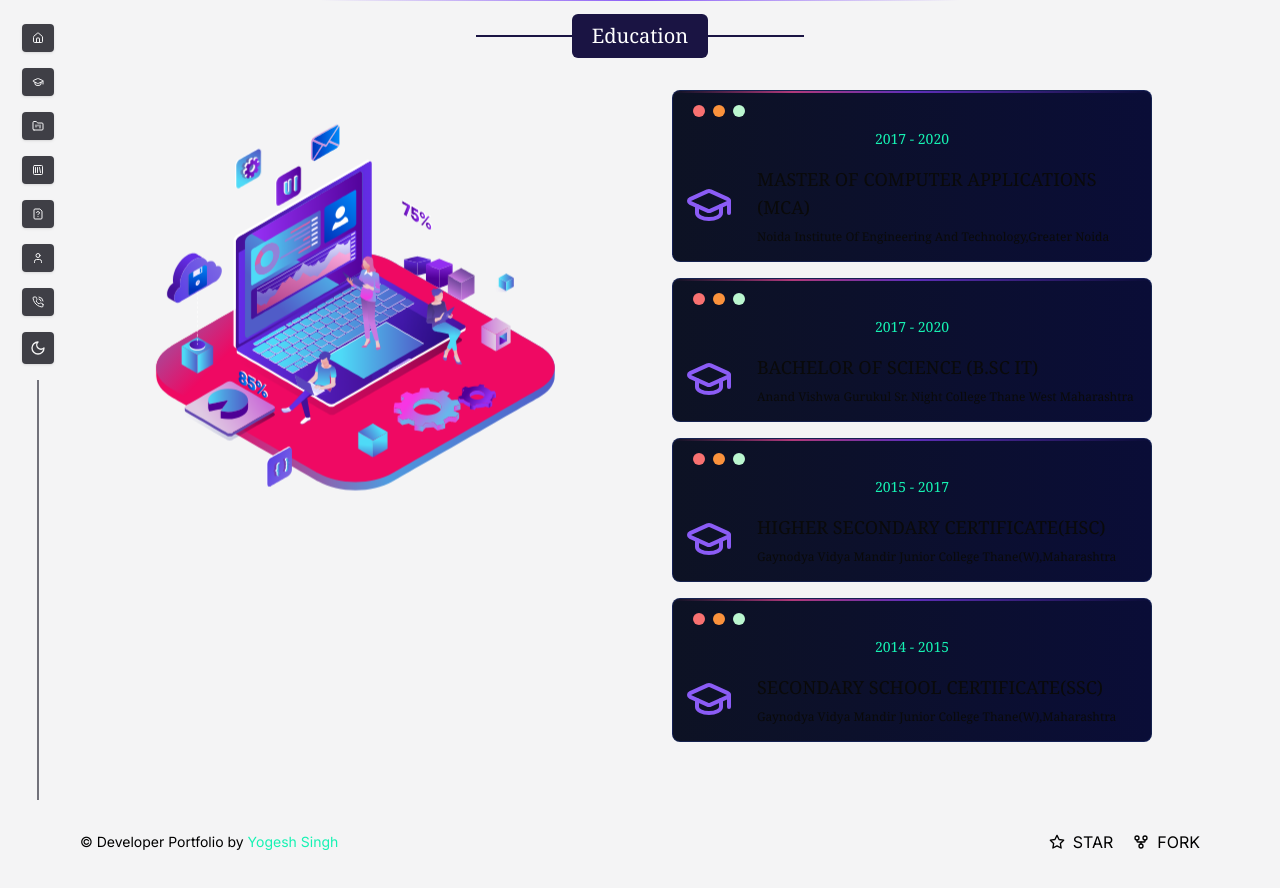
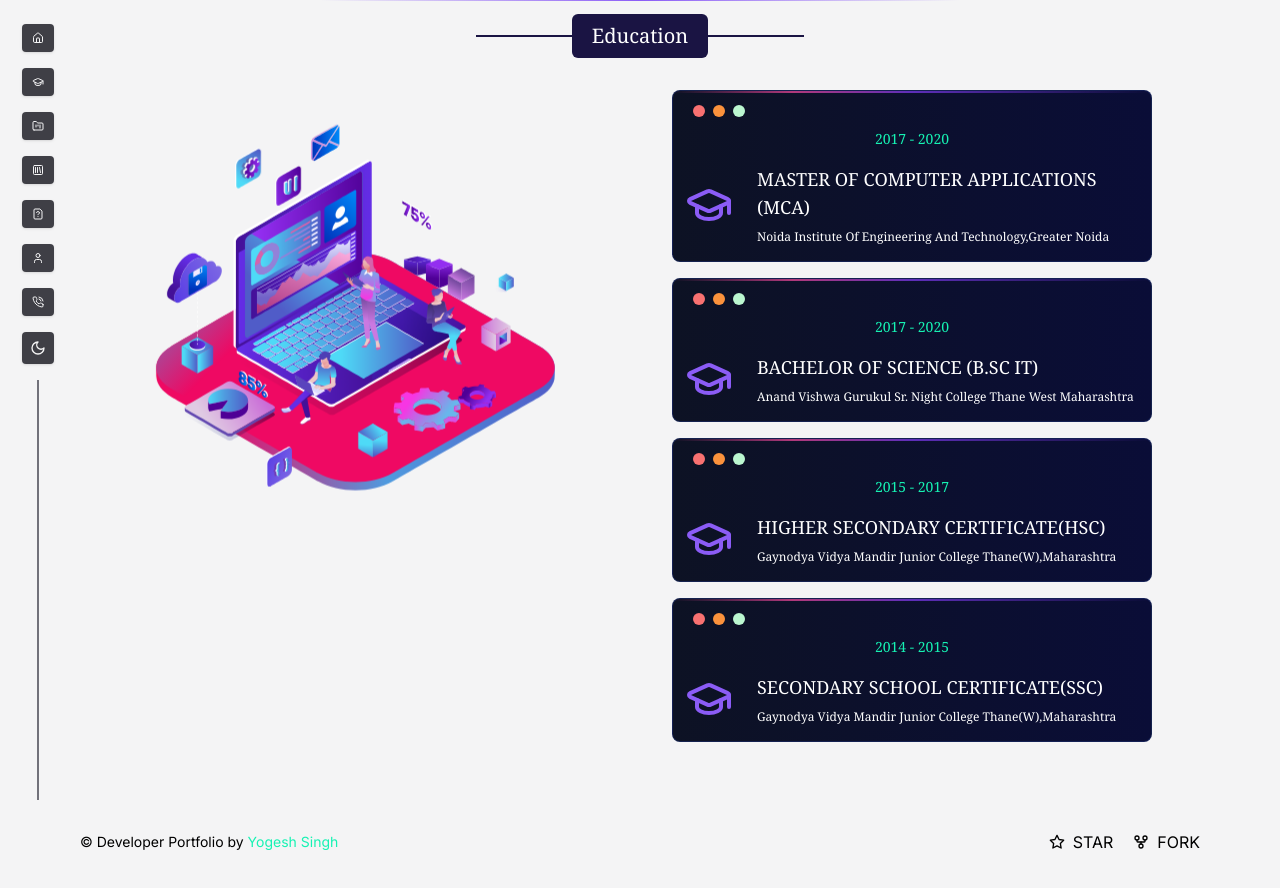
Before and after one commit to yogesh2104/abt.yogesh, a Next.js app: page /education in a window 1280 px wide. Shown: the top 888 px of the page. Built offline with nearby package versions, Linux system fonts and the light colour scheme.

Commit message:
UI:skill font color change

```diff
--- a/app/education/page.tsx
+++ b/app/education/page.tsx
@@ -53,8 +53,8 @@ const EduPage=()=>{
                                             </div>
 
                                             <div>
-                                                <p className="text-sm sm:text-lg mb-2 font-medium uppercase text-start"> {exp?.title}</p>
-                                                <p className="text-xs text-start"> {exp?.institution}</p>
+                                                <p className="text-sm sm:text-lg mb-2 font-medium uppercase text-start text-white dark:text-black"> {exp?.title}</p>
+                                                <p className="text-xs text-start text-white dark:text-black"> {exp?.institution}</p>
                                             </div>
                                         </div>
                                     </div>
--- a/app/skill/page.tsx
+++ b/app/skill/page.tsx
@@ -118,8 +118,8 @@ const SkillPage=()=>{
                                             </div>
 
                                             <div>
-                                                <p className="text-base sm:text-xl mb-2 font-medium uppercase text-start"> {exp?.title}</p>
-                                                <p className="text-sm sm:text-base text-start"> {exp?.company}</p>
+                                                <p className="text-base sm:text-xl mb-2 font-medium uppercase text-start text-white dark:text-black"> {exp?.title}</p>
+                                                <p className="text-sm sm:text-base text-start text-white dark:text-black"> {exp?.company}</p>
                                             </div>
                                         </div>
                                     </div>
```
